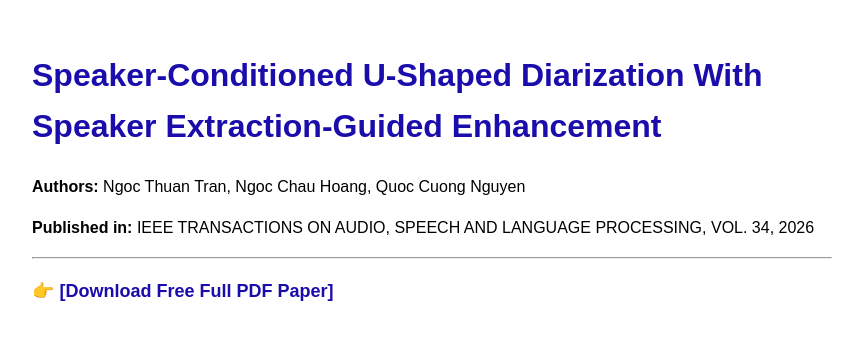
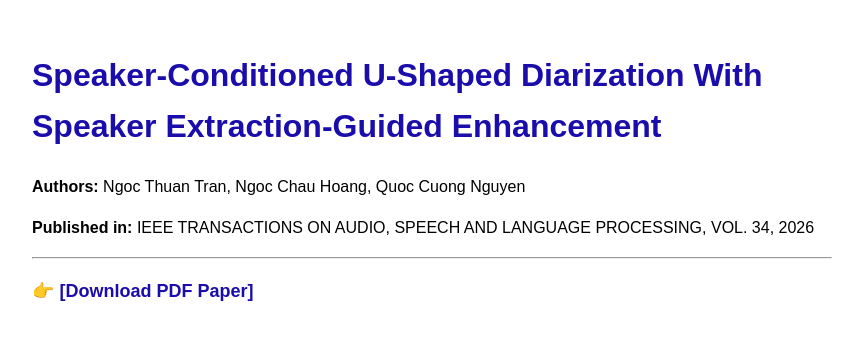
Before and after one commit to thuantn210823/SUDx, a plain HTML site: page index.html in a window 1280 px wide. Shown: the whole page, without its empty margins (208-1071 px from the left). Drawn offline with Linux system fonts and the light colour scheme.

Commit message:
Update index.html

```diff
--- a/index.html
+++ b/index.html
@@ -22,7 +22,7 @@
         <p><strong>Published in:</strong> IEEE TRANSACTIONS ON AUDIO, SPEECH AND LANGUAGE PROCESSING, VOL. 34, 2026</p>
         <hr>
         <p style="font-size: 18px;">
-            👉 <a href="Speaker-Conditioned_U-Shaped_Diarization_With_Speaker_Extraction-Guided_Enhancement.pdf" style="color: #1a0dab; text-decoration: none; font-weight: bold;">[Download Free Full PDF Paper]</a>
+            👉 <a href="Speaker-Conditioned_U-Shaped_Diarization_With_Speaker_Extraction-Guided_Enhancement.pdf" style="color: #1a0dab; text-decoration: none; font-weight: bold;">[Download PDF Paper]</a>
         </p>
     </div>
 </body>
```
